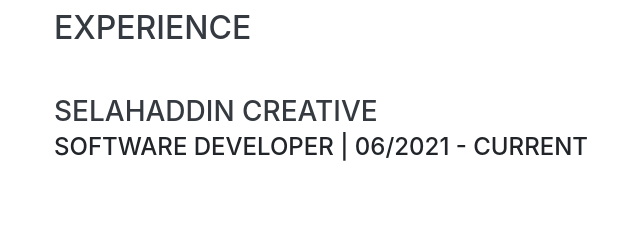
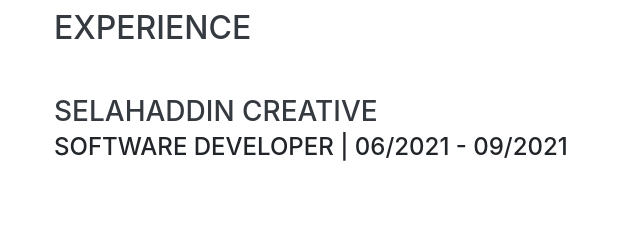
Before and after one commit to Fatihprlg/fatihprlg.github.io, a website with bundled scripts: page index.html in a window 1280 px wide. Shown: the part 840-1080 px from the top of the page, 266-906 px from the left. Built offline with nearby package versions, Linux system fonts and the light colour scheme; a web font is replaced by a local one.

Commit message:
job update

```diff
--- a/index.html
+++ b/index.html
@@ -100,7 +100,7 @@
           <div class="resume-content">
             <h3 class="mb-0">Selahaddin Creative</h3>
             <div class="subheading mb-3">
-              <p>SOFTWARE DEVELOPER | 06/2021 - Current</p>
+              <p>SOFTWARE DEVELOPER | 06/2021 - 09/2021</p>
             </div>
           </div>
 
```
